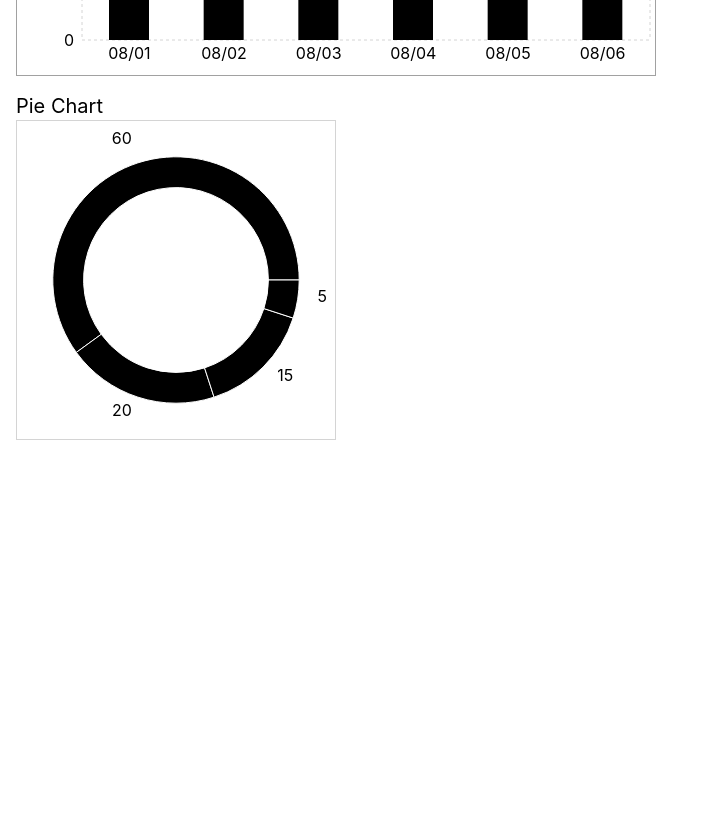
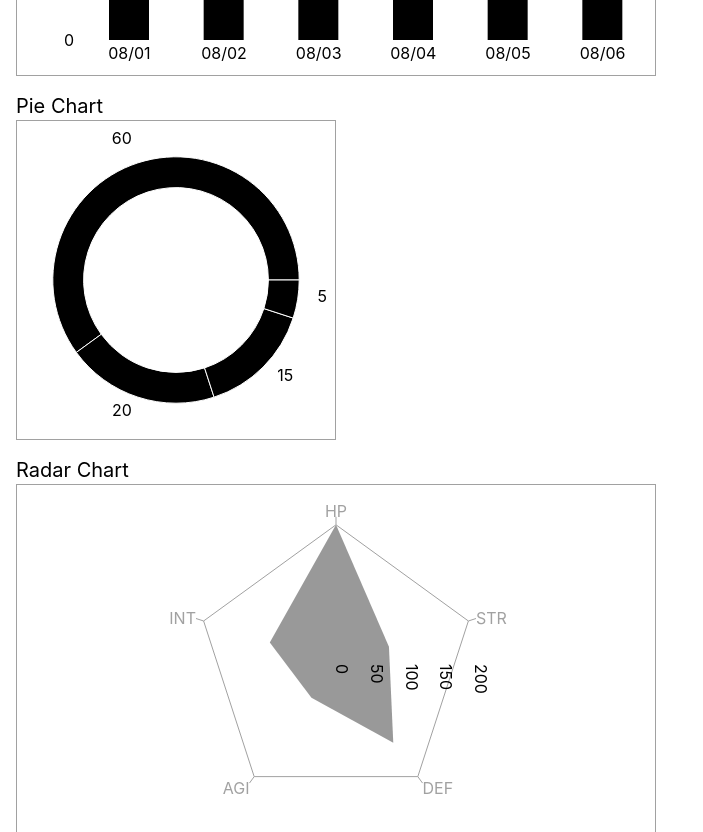
Before and after one commit to FNYukii/HelloCharts, a React (Vite) app: page / in a window 1280 px wide. Shown: the part 780-1612 px from the top of the page, without its empty margins (0-703 px from the left). Before the commit the page ends 1284 px from the top, so only its background shows below. Built offline with nearby package versions, Linux system fonts and the light colour scheme.

Commit message:
feat: RadarChart

```diff
--- a/src/App.tsx
+++ b/src/App.tsx
@@ -1,6 +1,7 @@
 import { BarChartSection } from './components/BarChartSection'
 import { LineChartSection } from './components/LineChartSection'
 import { PieChartSection } from './components/PieChartSection'
+import { RadarChartSection } from './components/RadarChartSection'
 
 export const App = () => {
   return (
@@ -10,6 +11,7 @@ export const App = () => {
       <LineChartSection />
       <BarChartSection />
       <PieChartSection />
+      <RadarChartSection />
     </div>
   )
 }
--- a/src/components/PieChartSection.tsx
+++ b/src/components/PieChartSection.tsx
@@ -13,7 +13,7 @@ export const PieChartSection = () => {
     <section className="mt-4">
       <h2 className="text-xl">Pie Chart</h2>
 
-      <div className={clsx('w-80 aspect-square', 'border border-neutral-300')}>
+      <div className={clsx('w-80 aspect-square', 'border border-neutral-400')}>
         <ResponsiveContainer>
           <PieChart>
             <Pie
--- /dev/null
+++ b/src/components/RadarChartSection.tsx
@@ -0,0 +1,56 @@
+import {
+  PolarAngleAxis,
+  PolarGrid,
+  PolarRadiusAxis,
+  Radar,
+  RadarChart,
+  ResponsiveContainer,
+} from 'recharts'
+import clsx from 'clsx'
+
+const SKILL_LEVEL_RECORDS = [
+  {
+    name: 'HP',
+    value: 200,
+  },
+  {
+    name: 'STR',
+    value: 80,
+  },
+  {
+    name: 'DEF',
+    value: 140,
+  },
+  {
+    name: 'AGI',
+    value: 60,
+  },
+  {
+    name: 'INT',
+    value: 100,
+  },
+] as const
+
+export const RadarChartSection = () => (
+  <section className="mt-4">
+    <h2 className="text-xl">Radar Chart</h2>
+
+    <div className={clsx('w-160 aspect-video', 'border border-neutral-400')}>
+      <ResponsiveContainer>
+        <RadarChart data={SKILL_LEVEL_RECORDS}>
+          <PolarGrid stroke="var(--color-neutral-300)" />
+          <PolarAngleAxis dataKey="name" stroke="var(--color-neutral-400)" />
+          <PolarRadiusAxis stroke="var(--color-neutral-300)" />
+
+          <Radar
+            dataKey="value"
+            stroke="var(--color-blue-500)"
+            fill="var(--color-blue-500)"
+            fillOpacity={0.4}
+            activeDot={false}
+          />
+        </RadarChart>
+      </ResponsiveContainer>
+    </div>
+  </section>
+)
```
